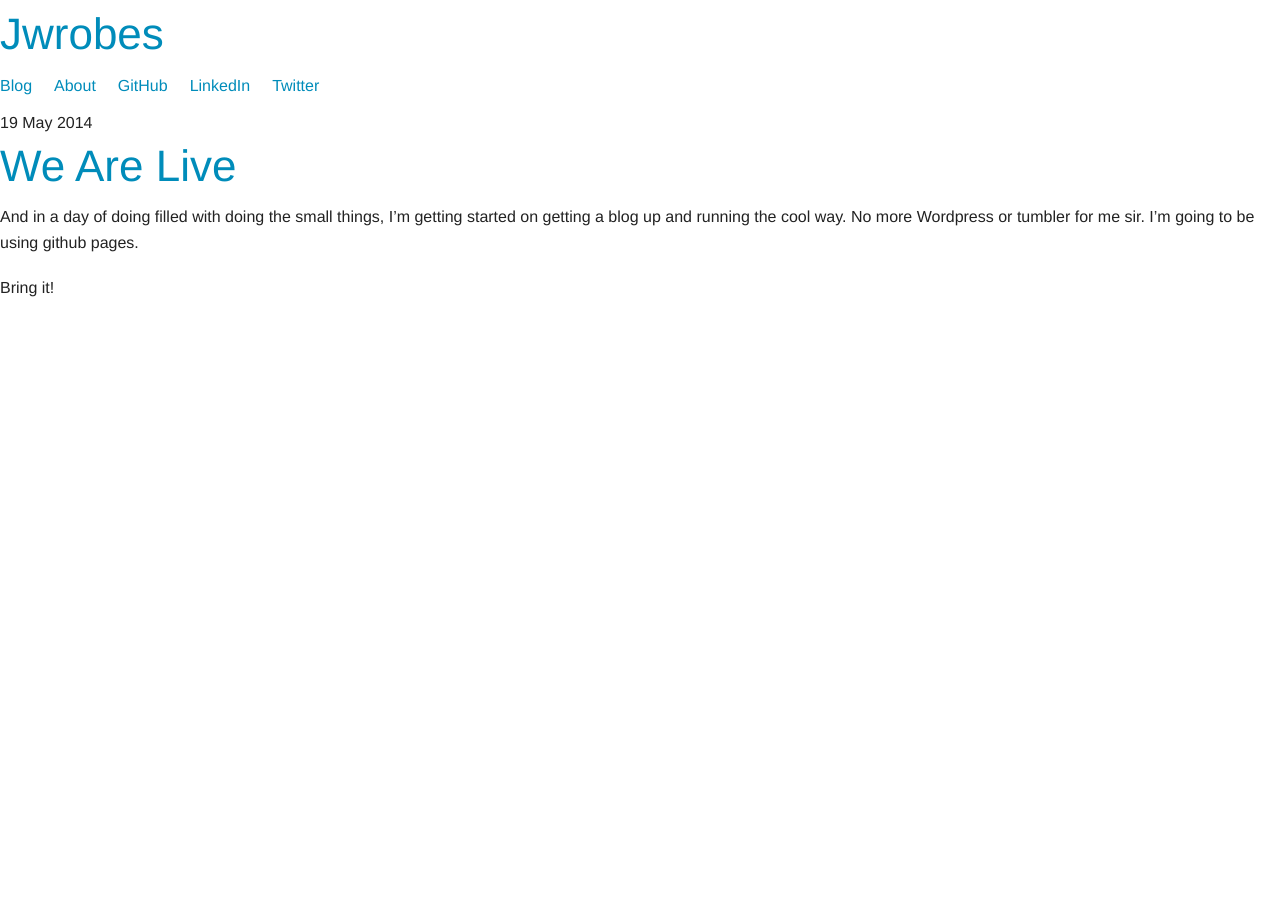
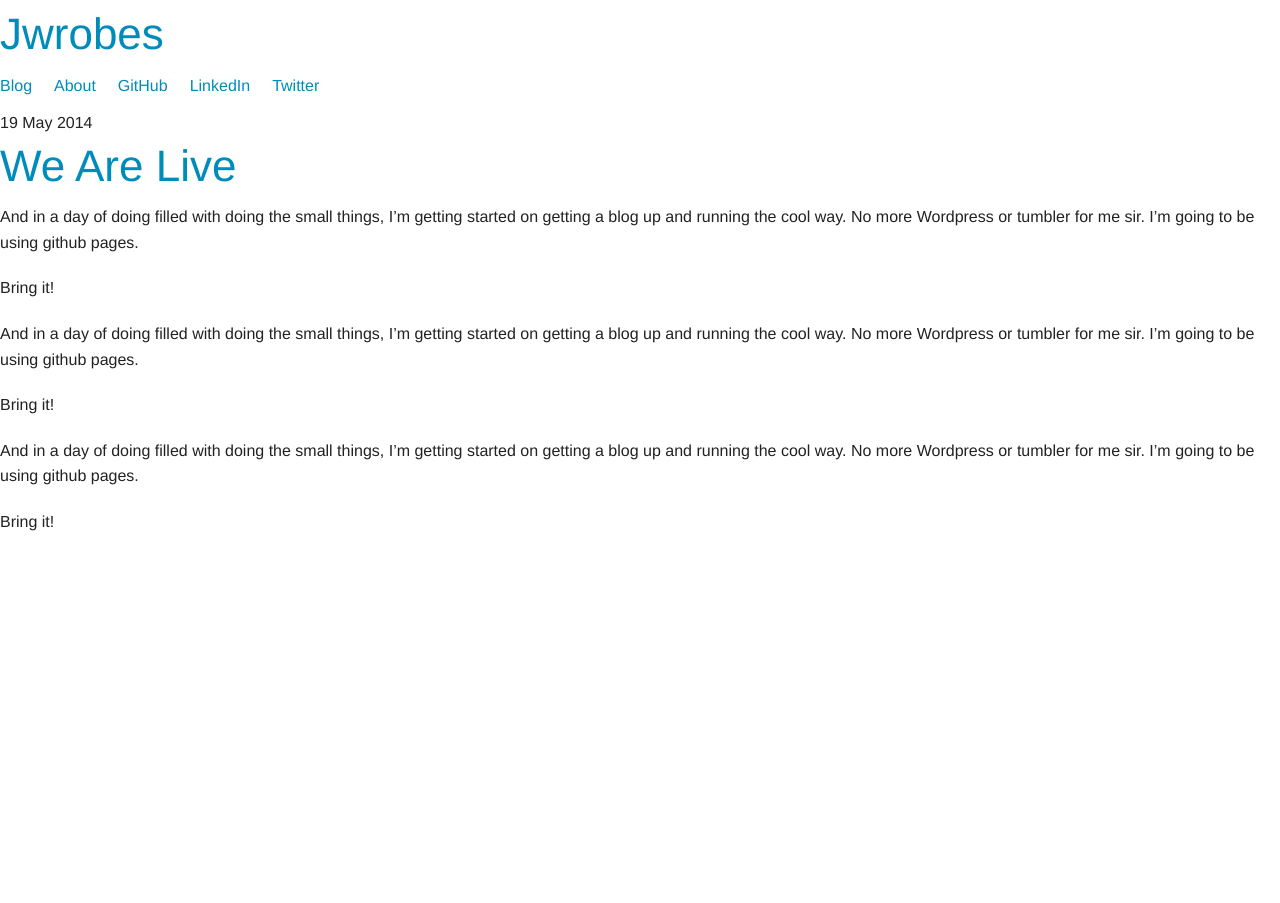
Before and after one commit to jwrobes/jwrobes.github.io, a Jekyll site: the page built from _posts/2014-05-19-we-are-live.md, in a window 1280 px wide. Built offline with Jekyll 4.4.1, drawn with Linux system fonts in a browser that asks for light colours; nearby versions of some CDN libraries; library files that are not in the unit come from our copies.

Commit message:
Added additional text to old post to test fluid grid

```diff
--- a/_posts/2014-05-19-we-are-live.md
+++ b/_posts/2014-05-19-we-are-live.md
@@ -6,3 +6,12 @@ title: We Are Live
 And in a day of doing filled with doing the small things, I'm getting started on getting a blog up and running the cool way.  No more Wordpress or tumbler for me sir.  I'm going to be using github pages.
 
 Bring it!
+
+
+And in a day of doing filled with doing the small things, I'm getting started on getting a blog up and running the cool way.  No more Wordpress or tumbler for me sir.  I'm going to be using github pages.
+
+Bring it!
+
+And in a day of doing filled with doing the small things, I'm getting started on getting a blog up and running the cool way.  No more Wordpress or tumbler for me sir.  I'm going to be using github pages.
+
+Bring it!
```
